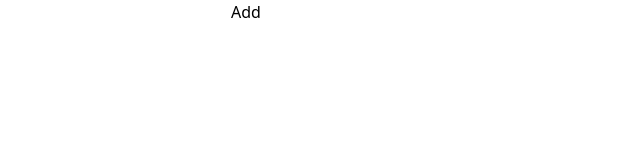
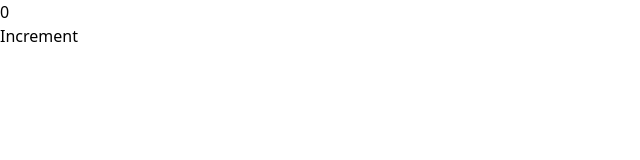
Before and after one commit to riteshpatidar08/React-eve, a React (Vite) app: page / in a window 1280 px wide. Shown: the top 160 px of the page, without its empty margins (0-640 px from the left). Built offline with nearby package versions, Linux system fonts and the light colour scheme.

Commit message:
useEffect

```diff
--- a/src/App.jsx
+++ b/src/App.jsx
@@ -1,36 +1,34 @@
-import { useState } from 'react';
-function App() {
-  const [inputValue, setInputValue] = useState('');
+import { useEffect , useState } from "react"
 
-  const handleSubmit = (e) => {
-    e.preventDefault();
-    console.log(inputValue);
-  };
 
-  const handleChange = (e) => {
-    setInputValue(e.target.value);
-  };
+function App(){
+const [count ,setCount] = useState(0)
+  //without dependency
+  useEffect(()=>{
+ console.log('useEffect is always running')
+  })
 
-  console.log(inputValue);
+  //empty dependency
+  useEffect(()=>{
+console.log('useEffect only run once')
+  },[])
 
+  //with dependency
+  useEffect(()=>{
+    console.log('only run when count change')
+  },[count])
+
+
+  const handleClick = () => {
+    setCount(count + 1)
+  }
   return (
     <div>
-      <form onSubmit={handleSubmit}>
-        <input
-          onChange={handleChange}
-          type="text"
-          name="text"
-          className="w-64 m-5 border border-black rounded-sm p-4"
-        />
-        <button
-          className="px-8 py-2 rounded-md bg-green-400 text-white"
-          type="submit"
-        >
-          Add
-        </button>
-      </form>
+<p className="ml-20">{count}</p>
+<button onClick={handleClick}>Increment</button>
     </div>
-  );
+  )
 }
 
-export default App;
+
+export default App
```
Also changed, not shown: notes/12dec.txt, notes/13dec.txt (added).
